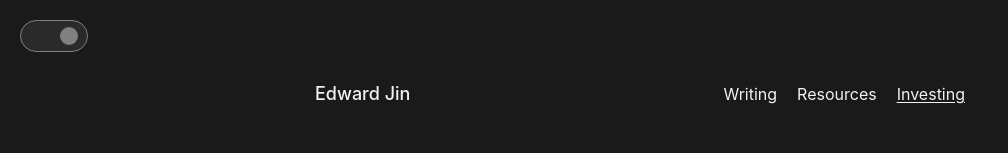
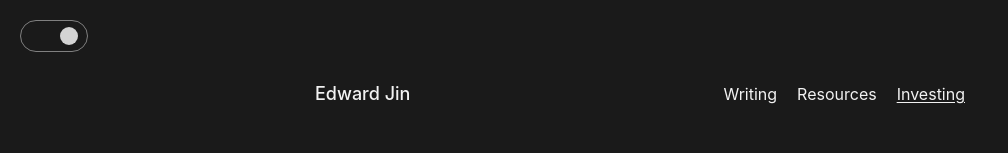
Before and after one commit to eddiejin18/personalwebsite, a plain HTML site: page investing.html in a window 1280 px wide. Both pictures are taken after a click on the element 54 px from the left and 36 px from the top of the page. Shown: the top 153 px of the page, without its empty margins (0-1008 px from the left). Drawn offline with Linux system fonts and the light colour scheme.

Commit message:
Update website content and styling

```diff
--- a/investing.html
+++ b/investing.html
@@ -108,7 +108,7 @@
             left: 20px;
             width: 60px;
             height: 24px;
-            background: #2a2a2a;
+            background: #1a1a1a;  /* Darker gray background */
             border-radius: 30px;
             cursor: pointer;
             padding: 3px;
@@ -122,19 +122,19 @@
         .switch-handle {
             width: 18px;
             height: 18px;
-            background: #808080;
+            background: #d3d3d3;  /* Lighter gray circle */
             border-radius: 50%;
             transform: translateX(0);
             transition: transform 0.3s ease;
         }
 
         .theme-switch.active {
-            background: #2a2a2a;
+            background: #1a1a1a;
         }
 
         .theme-switch.active .switch-handle {
             transform: translateX(36px);
-            background: #808080;
+            background: #d3d3d3;
         }
 
         /* Animation styles */
```
Also changed, not shown: index.html (+4 -4 lines), resources.html (+4 -4 lines), writing.html (+4 -4 lines).
